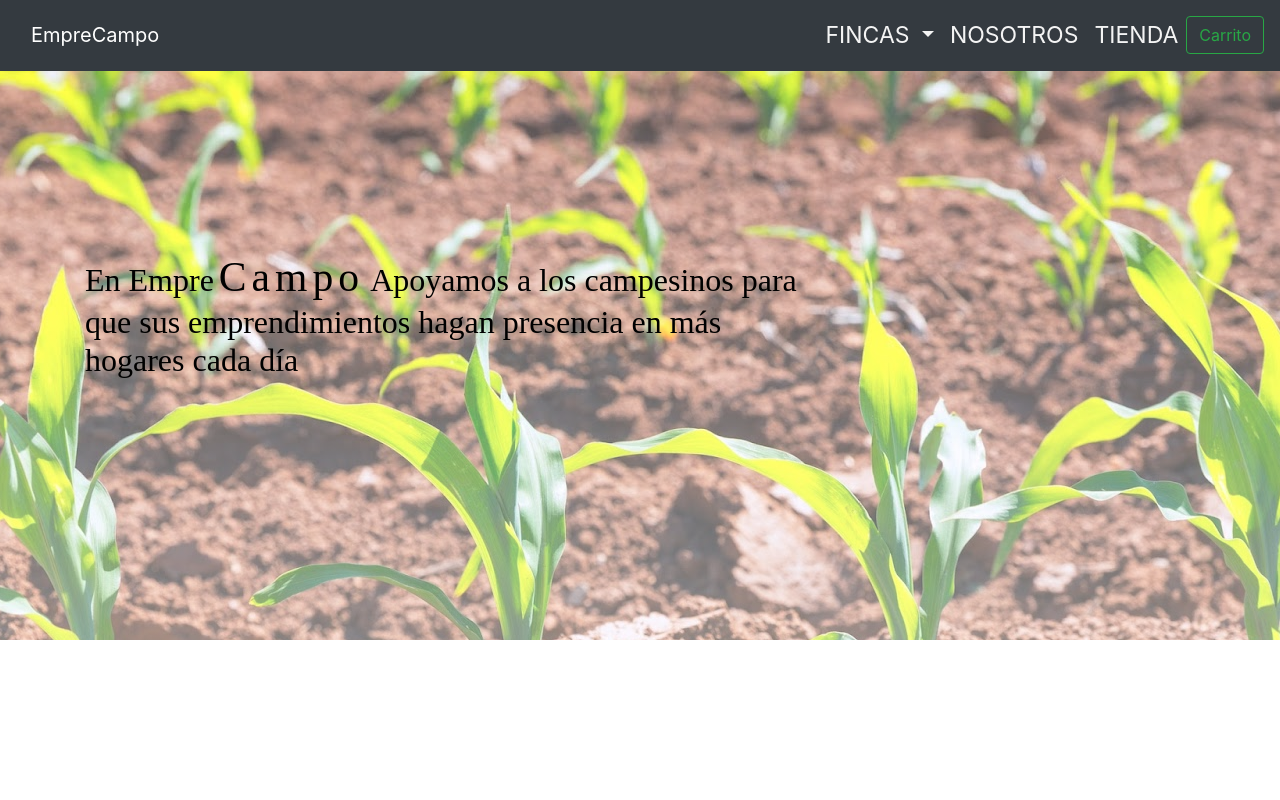
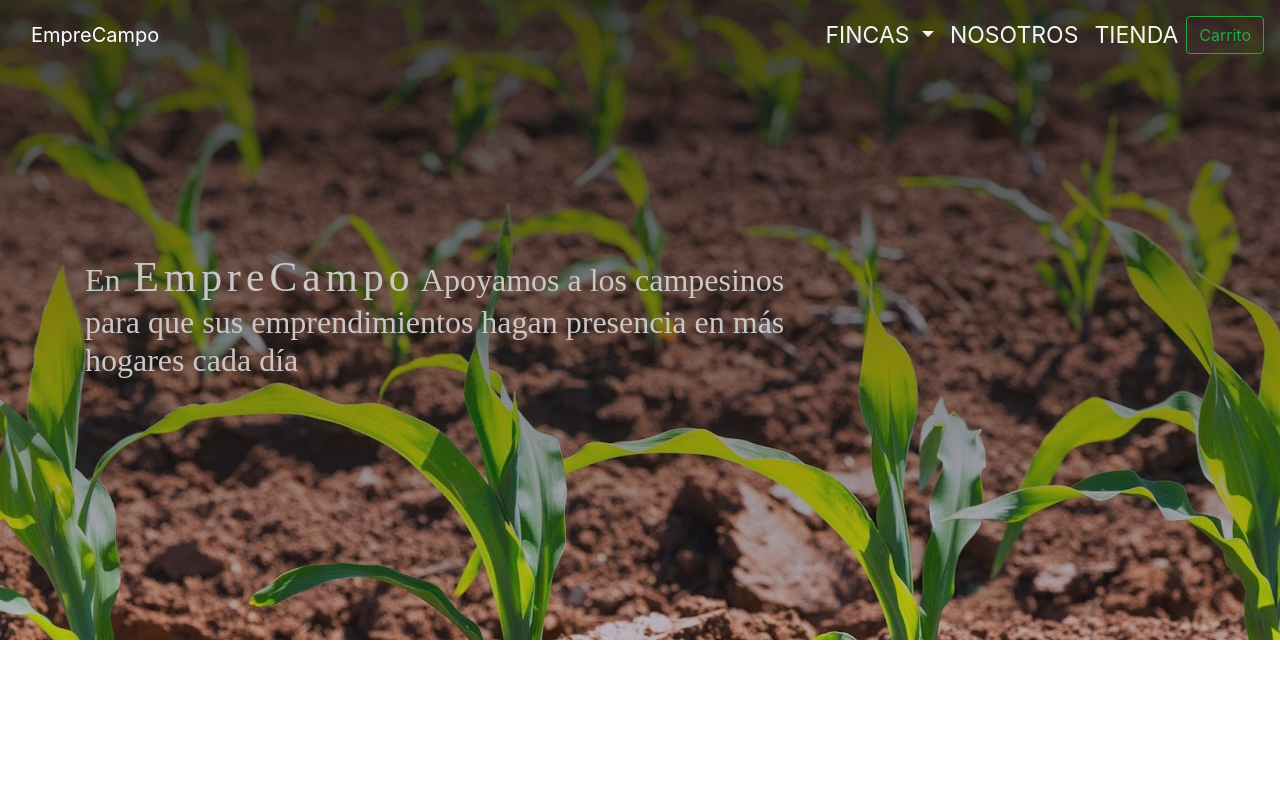
Before and after one commit to gustavorincon/ocio-front, an Angular app: page /tienda in a window 1280 px wide. Shown: the top 800 px of the page. Built offline with nearby package versions, Linux system fonts and the light colour scheme.

Commit message:
Navbar change from transparent to color on scroll

```diff
--- a/src/app/components/header/header.component.css
+++ b/src/app/components/header/header.component.css
@@ -0,0 +1,8 @@
+.bg-dark {
+    background: transparent !important;
+    transition: 0.57s ease;
+}
+
+.bg-dark.scrolled {
+    background: #3b3a3a !important;
+}
--- a/src/app/components/header/header.component.html
+++ b/src/app/components/header/header.component.html
@@ -1,5 +1,5 @@
 <header class="header ">
-  <div class="bg-dark">
+  <div >
     <div class="container">
       <nav class="navbar navbar-dark bg-dark  navbar-expand-lg  fixed-top ">
           <div class="container">
@@ -41,11 +41,11 @@
     <div class="container">
       <div class="row">
         <div class="col-sm-8">
-          <h2>En Empre<span>Campo</span>  Apoyamos a los campesinos para que sus emprendimientos hagan presencia
+          <h2 class="product-intro">En <span>EmpreCampo</span>  Apoyamos a los campesinos para que sus emprendimientos hagan presencia
             en más hogares cada día</h2>
-
         </div>
       </div>
     </div>
   </div>
+
 </header>
--- a/src/index.html
+++ b/src/index.html
@@ -12,10 +12,19 @@
   -->
     <script src="https://code.jquery.com/jquery-3.5.1.slim.min.js" integrity="sha384-DfXdz2htPH0lsSSs5nCTpuj/zy4C+OGpamoFVy38MVBnE+IbbVYUew+OrCXaRkfj" crossorigin="anonymous"></script>
     <script src="https://cdn.jsdelivr.net/npm/bootstrap@4.5.3/dist/js/bootstrap.min.js" integrity="sha384-w1Q4orYjBQndcko6MimVbzY0tgp4pWB4lZ7lr30WKz0vr/aWKhXdBNmNb5D92v7s" crossorigin="anonymous"></script>
+    <script>
+      $(document).ready(function() {
+        $(window).scroll(function(){
+          $('nav').toggleClass('scrolled',$(this).scrollTop()>300);
+        });
+      });
+     </script>
+
 </head>
 
 <body>
     <app-root></app-root>
+
 </body>
 
 </html>
--- a/src/styles.css
+++ b/src/styles.css
@@ -5,9 +5,13 @@ body{
     font-size: 1rem;
 }
 
+.product-intro{
+    color: #cac7c7;
+}
+
 .header{
     width: 100%;
-    min-height: 70vh;
+    min-height: 80vh;
     background-image: url("assets/images/cultivo.jpg");
     background-repeat: no-repeat;
     background-position: center;
@@ -16,24 +20,15 @@ body{
 .header::before{
     content: '';
     width: 100%;
-    height: 100%;
-    min-height: 100vh;
+    height: 50%;
+    min-height: 80vh;
     position: absolute;
     top: 0;
     left: 0;
-    background-image:linear-gradient(rgba(255, 255, 255, 0.233),rgba(255, 255, 255, 0.534)) ;
+    background-image:linear-gradient(rgba(19, 18, 18, 0.795),rgba(27, 25, 25, 0.281)) ;
 }
 
-.bg-dark{
-    position: fixed;
-    z-index: 20;
-    width: 100%;
-}
-@media (min-width: 768px){
-    .bg-dark{
-        background-color: transparent!important;
-    }
-}
+
 
 .navg a{
   color: #f4f4f4!important;
```
Also changed, not shown: src/assets/images/campesinos.jpg (added).
